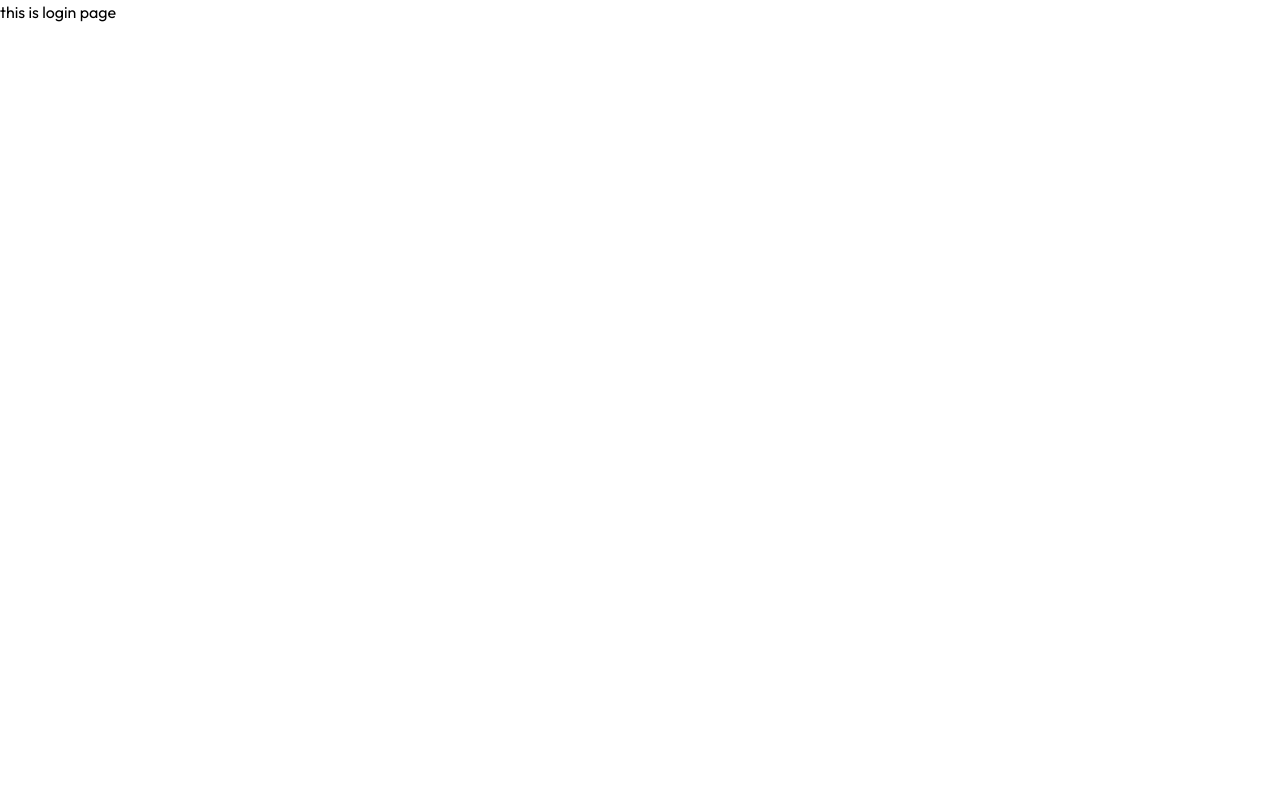
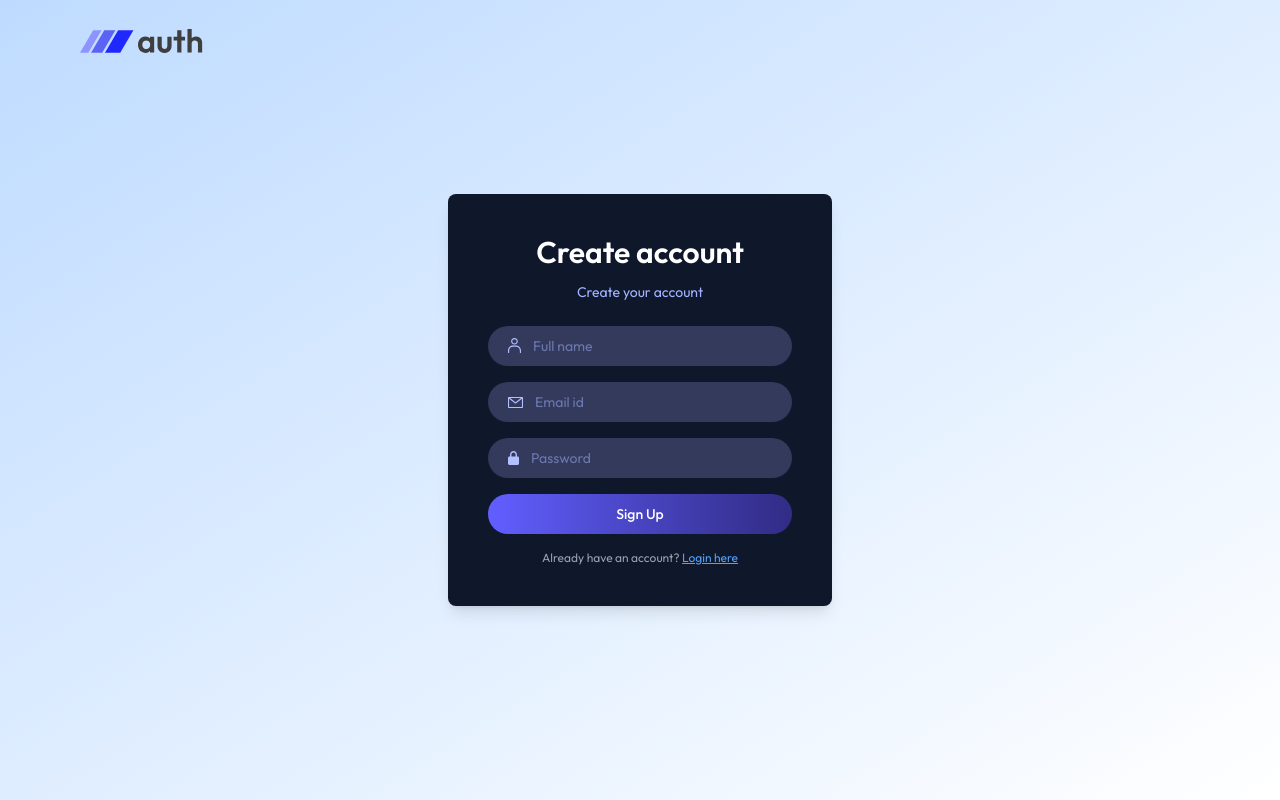
Before and after one commit to afthegreat/nodejsrtial, a React (Vite) app in the folder client/: page /login in a window 1280 px wide. Built offline with nearby package versions, Linux system fonts and the light colour scheme.

Commit message:
signup/login UI done

```diff
--- a/client/src/App.jsx
+++ b/client/src/App.jsx
@@ -3,7 +3,7 @@
 import './index.css'
 import { Routes, Route } from 'react-router-dom'
 import {Home} from './pages/home'
-import {Login} from './pages/login'
+import {Login} from './pages/Login'
 import ResetPassword from './pages/ResetPassword'
 import VerifyEmail from './pages/verifyemail'
 
--- a/client/src/assets/assets.js
+++ b/client/src/assets/assets.js
@@ -1,6 +1,7 @@
 import arrow_icon from './arrow_icon.svg'
 import lock_icon from './lock_icon.svg'
 import logo from './logo.svg'
+import mail_icon from './mail_icon.svg'
 import person_icon from './person_icon.svg'
 import hand_wave from './hand_wave.png'
 import header_img from './header_img.png'
@@ -10,6 +11,7 @@
     lock_icon,
     logo,
     person_icon,
+    mail_icon,
     hand_wave,
     header_img
 }
--- a/client/src/components/Navbar.jsx
+++ b/client/src/components/Navbar.jsx
@@ -1,10 +1,15 @@
 import React from 'react'
 import { assets } from '../assets/assets'
+import { useNavigate } from 'react-router-dom'
 const Navbar = () => {
+const navigate=useNavigate()
+
+
   return (
     <div className='w-full flex justify-between items-center p-4 sm:p-6 sm:px-10 absolute top-0'>
       <img src= {assets.logo} alt="Logo" className="w-28 sm:w-32" />
-      <button className='flex items-center gap-2 border border-gray-500 rounded-full px-6 py-2 text-gray-800 hover:bg-gray-100 transition-all'>
+      <button  onClick={()=>navigate('/login')}
+       className='flex items-center gap-2 border border-gray-500 rounded-full px-6 py-2 text-gray-800 hover:bg-gray-100 transition-all'>
         Login<img src={assets.arrow_icon} alt="" /></button>
     </div>
   )
--- a/client/src/pages/Login.jsx
+++ b/client/src/pages/Login.jsx
@@ -1,9 +1,69 @@
-import React from 'react'
+import React, { useState } from 'react'
+import { assets } from '../assets/assets'
+import { useNavigate } from 'react-router-dom'
 
 export const Login = () => {
+  const navigate= useNavigate()
+
+  const [state, setstate]=useState('Sign Up')
+  const [name, setName]=useState('')
+  const [email, setEmail]=useState('')
+  const [password, setPassword]=useState('')
+
+
   return (
-    <div>
-      <h1>this is login page</h1>
+    <div className='flex items-center justify-center min-h-screen px-6 sm:px-0
+    bg-gradient-to-br from-blue-200 to-puple-400'>
+      <img onClick={()=>navigate('/')} src={assets.logo} alt="Logo" className='absolute left-5 sm:left-20
+      top-5 w-28 sm:w-32 cursor-pointer '/>
+      <div className='bg-slate-900 p-10 rounded-lg shadow-lg w-full
+      sm:w-96 text-indigo-300 text-sm'>
+        <h2 className='text-3xl font-semibold text-white text-center mb-3'>{state==='Sign Up' ? 'Create account': 'Login'}</h2>
+
+        <p className='text-center text-sm mb-6'>   {state==='Sign Up' ? 'Create your account': 'Login to your account'}
+        </p>
+        <form>
+          {state==='Sign Up'&& (
+               <div className='flex items-center mb-4 gap-3 w-full px-5 py-2.5 rounded-full bg-[#333A5C]'>
+            <img src={assets.person_icon} alt=''/>
+            <input onChange={e=>setName(e.target.value)}
+            value={name}
+            type='text' placeholder='Full name' required
+            className='bg-transparent outline-none'/>
+          </div>)}
+
+           <div className='flex items-center mb-4 gap-3 w-full px-5 py-2.5 rounded-full bg-[#333A5C]'>
+            <img src={assets.mail_icon} alt=''/>
+            <input onChange={e=>setEmail(e.target.value)}
+            value={email}
+            type='email' placeholder='Email id' required
+            className='bg-transparent outline-none'
+ />
+          </div>
+           <div className='flex items-center mb-4 gap-3 w-full px-5 py-2.5 rounded-full bg-[#333A5C]'>
+            <img src={assets.lock_icon} alt=''/>
+            <input type='password' onChange={e=>setPassword(e.target.value)}
+            value={password}
+            placeholder='Password' required
+            className='bg-transparent outline-none'
+ />
+          </div>
+          {state==='Login' && (
+            <p onClick={()=>navigate('/resetpassword')} className='mb-4 text-indigo-500 cursor-pointer'>Forget password</p>)}
+
+          <button className='w-full py-2.5 rounded-full bg-gradient-to-r from-indigo-500 to-indigo-900 text-white font-medium'>{state}</button>
+          </form>
+          {state==='Sign Up' ? ( <p className='text-gray-400 text-center text-xs mt-4'>Already have an account?{' '}
+            <span onClick={()=> setstate('Login')} className='text-blue-400 underline cursor-pointer'> Login here
+              </span>
+              </p>  ):
+              (  <p className='text-gray-400 text-center text-xs mt-4'>Don't have an account?{' '}
+            <span onClick={()=> setstate('Sign Up')} className='text-blue-400 underline cursor-pointer'> Signup
+              </span>
+              </p>   )}
+
+
+      </div>
     </div>
   )
 }
```
Also changed, not shown: client/src/context/AppContext.jsx (added).
